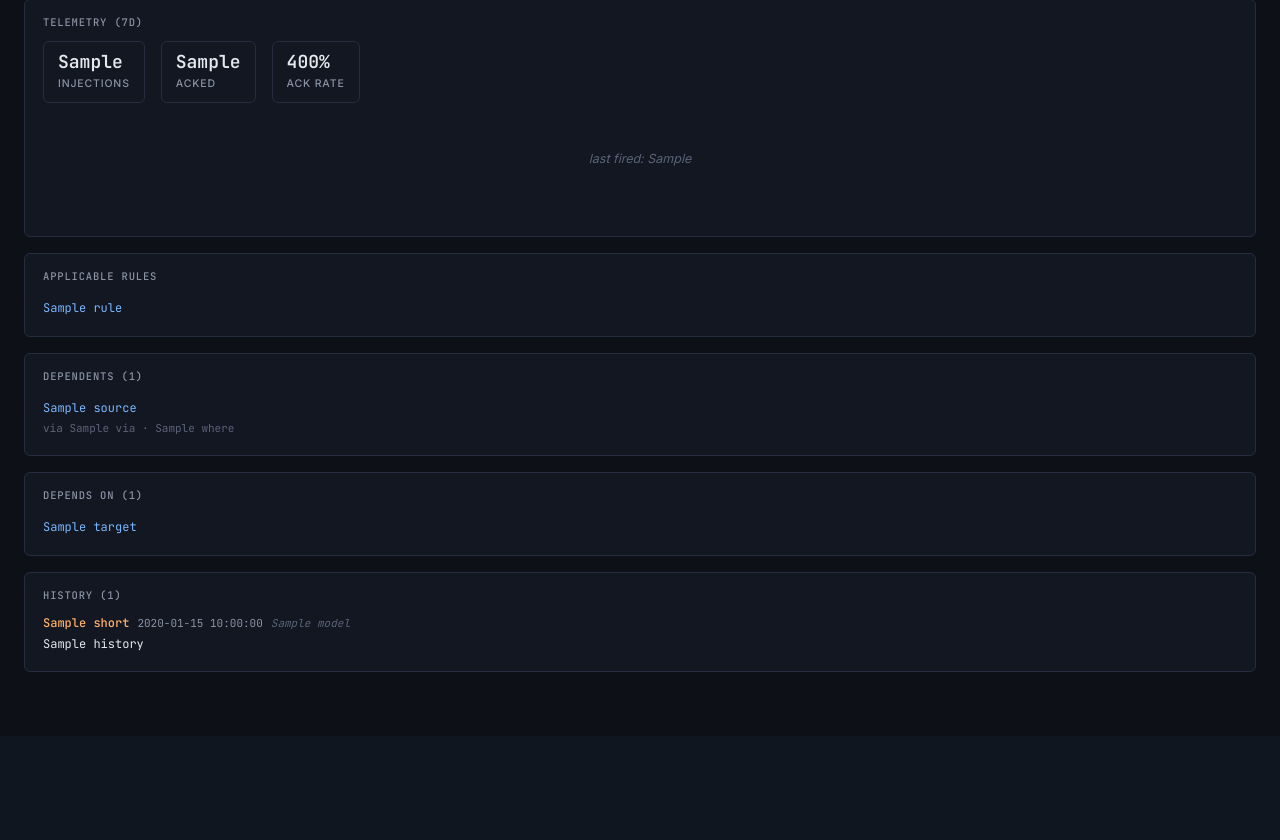
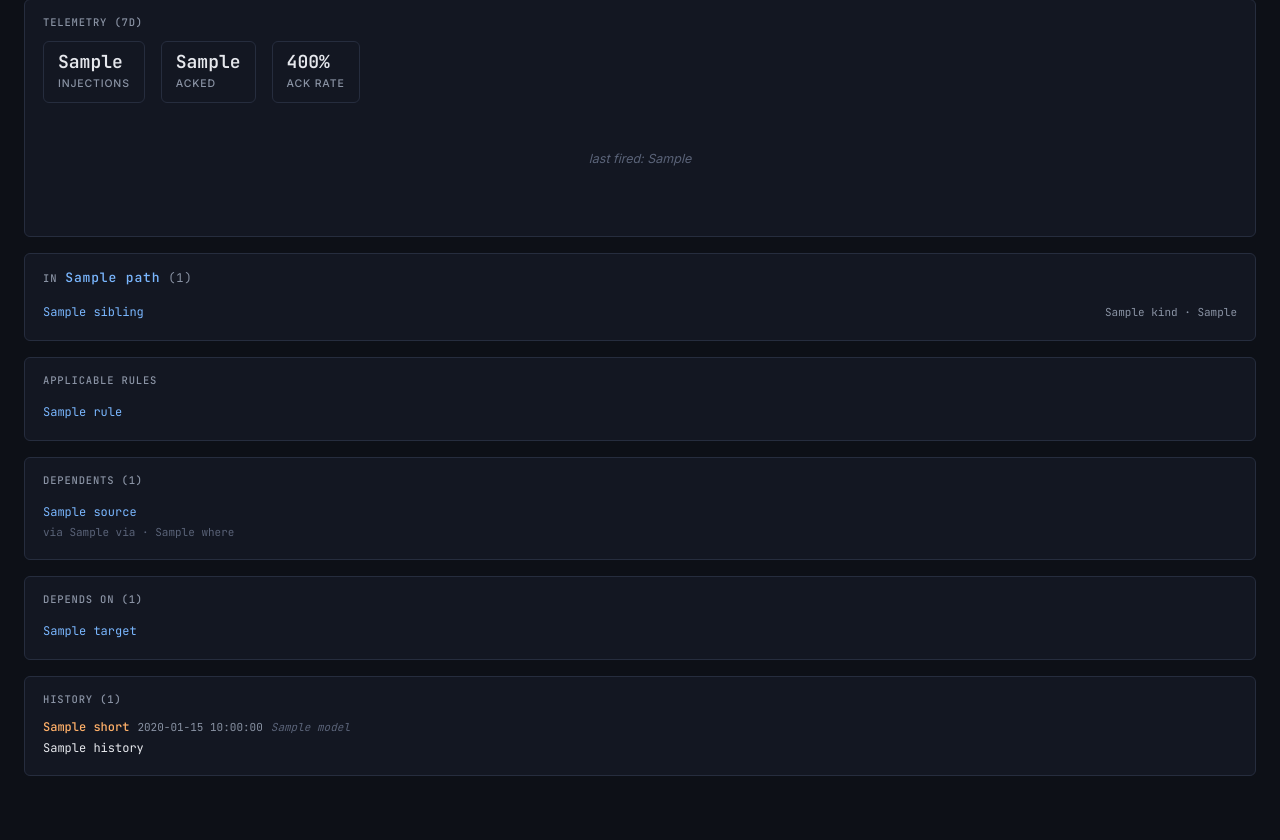
Before and after one commit to Concorda-Sailing/graphui, a Python web app: template app/templates/node.html in a window 1280 px wide. Shown: the part 375-1215 px from the top of the page. Before the commit the page ends 1047 px from the top, so only its background shows below. Run offline with Jinja, Linux system fonts and the light colour scheme; the template is opened without the code that fills it: most values are stand-ins (such as "Sample title", 1, 10 or a date in 2020).

Commit message:
ui(node): siblings-in-file card on /graph/node/<id>
When the reader is on a single function/method node, surface the
other nodes that share its source.path so they can hop laterally
without backing up to the repo page. Pairs with the file-grouped
repo view shipped in the previous commit — together they restore
the file as a navigable unit in the depgraph corpus, even though
files aren't first-class nodes.

Loader helper siblings_in_file(node_id) reuses load_node_by_id +
load_depgraph_nodes; sorts siblings by id (predictable order).
Card hidden when there are no siblings (single-symbol files,
nodes without source.path).

Co-Authored-By: Claude Opus 4.7 (1M context) <noreply@anthropic.com>

```diff
--- a/app/main.py
+++ b/app/main.py
@@ -401,6 +401,7 @@ def node_detail(request: Request, node_id: str) -> HTMLResponse:
         [p for p in (node.get("_node_file"), node.get("dossier")) if p],
     )
     telemetry = loader.telemetry_for_node(node_id)
+    siblings = loader.siblings_in_file(node_id)
     qctx = _queue_context(node_id, node.get("dossier_state"), tier=node.get("tier"), kind=node.get("kind"))
     return TEMPLATES.TemplateResponse(
         request,
@@ -414,6 +415,7 @@ def node_detail(request: Request, node_id: str) -> HTMLResponse:
             "commits_30d": commits_30d,
             "history": history,
             "telemetry": telemetry,
+            "siblings": siblings,
             "warnings": loader.warnings_for(node_id),
             **qctx,
         },
--- a/app/static/style.css
+++ b/app/static/style.css
@@ -446,6 +446,67 @@ h2 {
   transition: border-color 0.15s;
 }
 .side .card:hover { border-color: var(--border-hi); }
+.side .card h3 {
+  font-size: 13.5px;
+  font-weight: 600;
+  color: var(--fg);
+  margin: 0 0 10px;
+  letter-spacing: -0.01em;
+}
+
+.sibling-card h3 {
+  display: flex;
+  align-items: center;
+  gap: 8px;
+  font-size: 13.5px;
+}
+
+.sibling-card h3 code {
+  background: none;
+  padding: 0;
+  color: var(--accent);
+  font-size: 13px;
+  text-transform: none;
+}
+
+.sibling-count {
+  color: var(--fg-mute);
+  font-weight: normal;
+  font-size: 12px;
+}
+
+.sibling-list {
+  list-style: none;
+  padding: 0;
+  margin: 0;
+}
+
+.sibling-list li {
+  display: flex;
+  justify-content: space-between;
+  align-items: baseline;
+  gap: 8px;
+  padding: 5px 0;
+  border-bottom: 1px solid var(--border);
+  font-size: 12px;
+}
+
+.sibling-list li:last-child {
+  border-bottom: none;
+}
+
+.sibling-list a {
+  flex: 1;
+  word-break: break-word;
+}
+
+.sibling-meta {
+  color: var(--fg-mute);
+  font-size: 11px;
+  white-space: nowrap;
+  flex-shrink: 0;
+}
+
 .side .card h3 {
   color: var(--fg-mute); font-size: 10.5px;
   text-transform: uppercase; letter-spacing: 0.08em;
--- a/app/templates/node.html
+++ b/app/templates/node.html
@@ -32,6 +32,20 @@
 
     <aside class="side">
       {% include "_telemetry_card.html" %}
+
+      {% if siblings %}
+      <div class="card sibling-card">
+        <h3>In <code>{{ src.path }}</code> <span class="sibling-count">({{ siblings|length }})</span></h3>
+        <ul class="sibling-list">
+          {% for s in siblings %}
+          <li>
+            <a href="{{ s.href }}">{{ s.title }}</a>
+            <span class="sibling-meta">{{ s.kind }}{% if s.fan_out %} · {{ s.fan_out }}{% endif %}</span>
+          </li>
+          {% endfor %}
+        </ul>
+      </div>
+      {% endif %}
 
       <div class="card">
         <h3>Applicable rules</h3>
```
Also changed, not shown: app/loader.py (+31 -0 lines).
